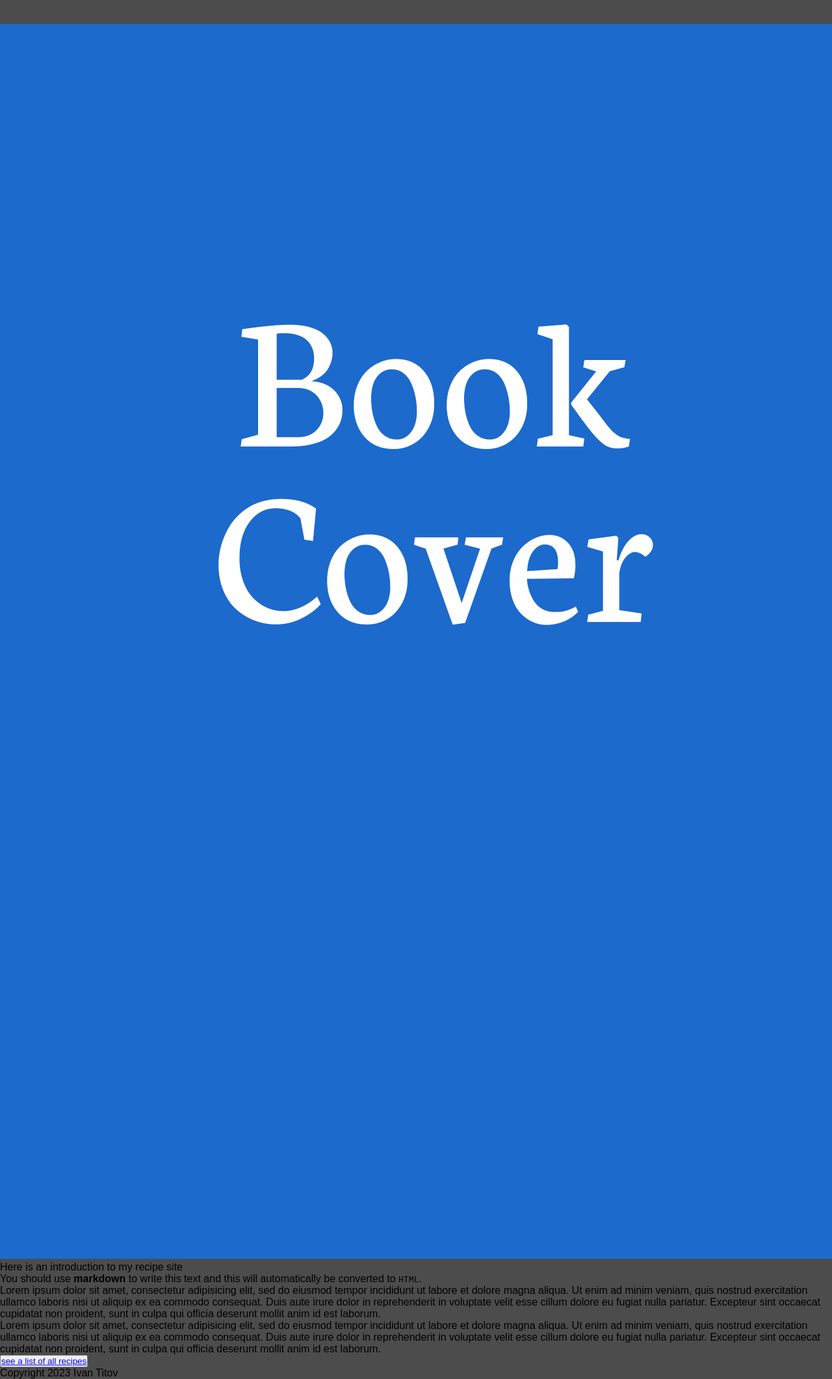
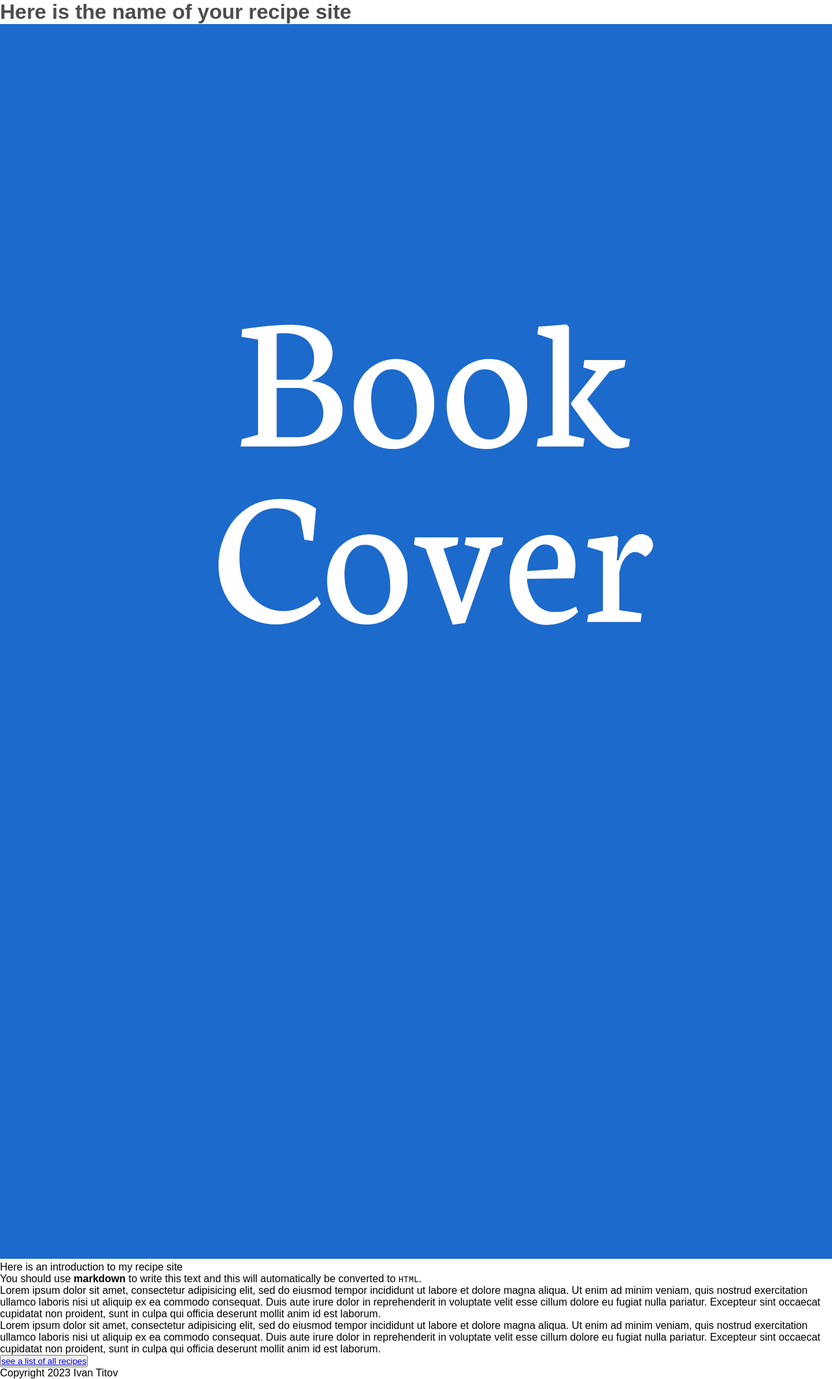
Before and after one commit to IvanTitov9/HealthyItaly, a Jekyll site: the page built from home/index.md, in a window 1280 px wide. Shown: the whole page at 65% size. Built offline with Jekyll 4.4.1, drawn with Linux system fonts in a browser that asks for light colours.

Commit message:
Update recipes.css

```diff
--- a/styles/recipes.css
+++ b/styles/recipes.css
@@ -1,7 +1,7 @@
 /*! CSS bare bones for recipes site */
 body {
   font-family: Arial, sans-serif;
-  background-color: #4c4c4c;
+  background-color: #white;
 }
 h1,h2,h3 {
 color: #4c4c4c;
```
